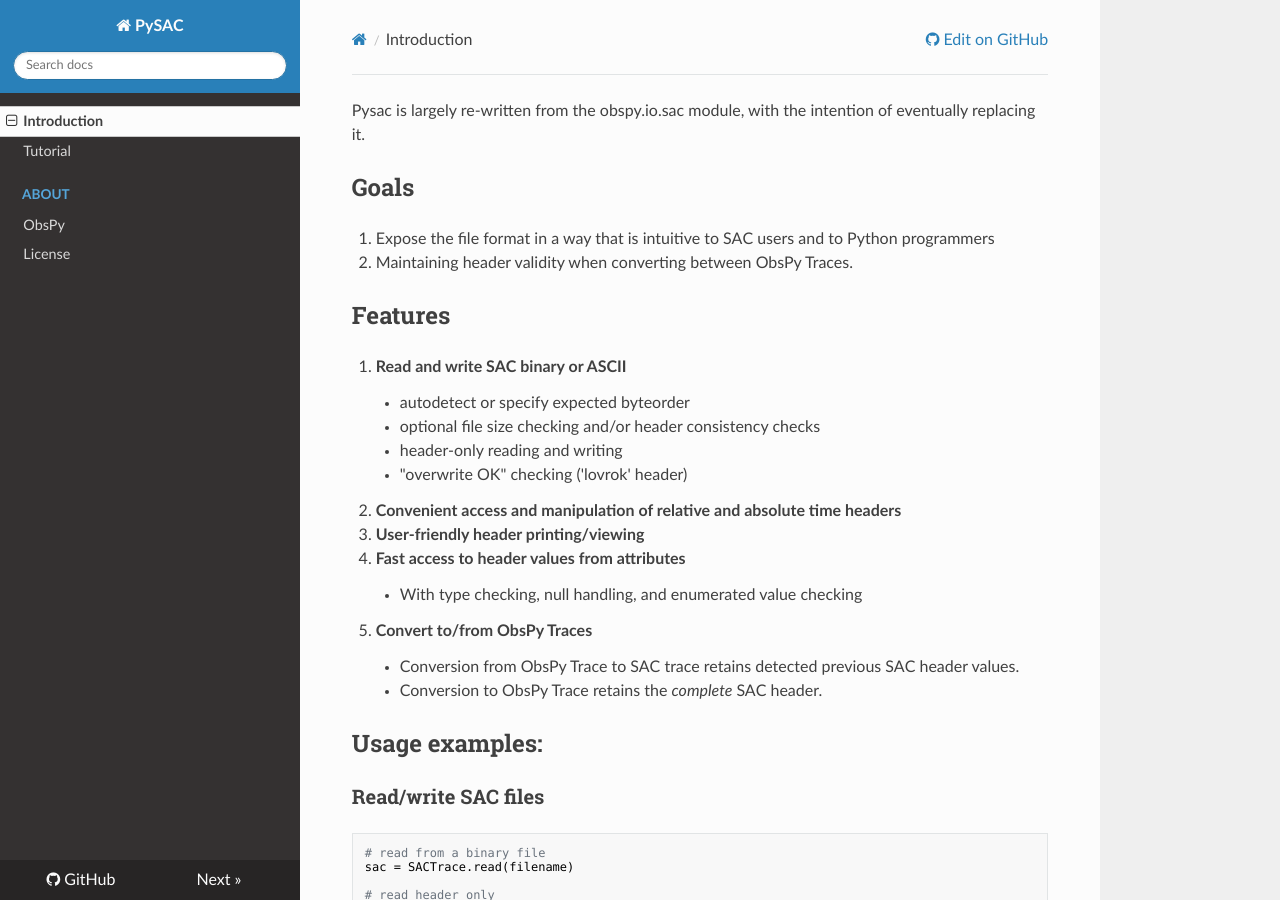
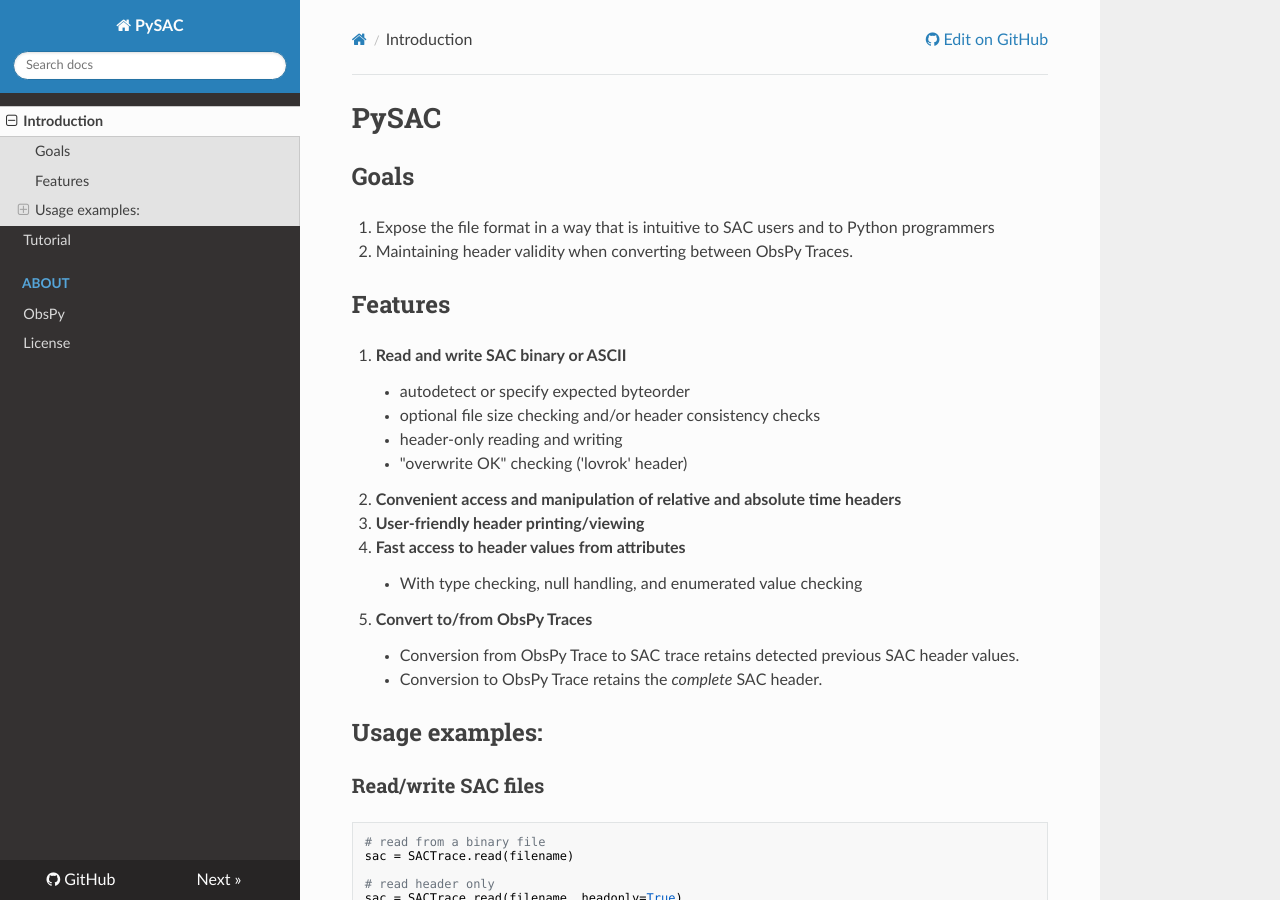
Before and after one commit to LANL-Seismoacoustics/pysac, an MkDocs documentation site: the page built from docs/index.md, in a window 1280 px wide and 900 px high. Built offline with MkDocs 1.6.1, drawn with Linux system fonts in a browser that asks for light colours; nearby versions of some CDN libraries; old or Windows-style settings are respelled for this version of MkDocs.

Commit message:
Documentation structure changes.

```diff
--- a/docs/index.md
+++ b/docs/index.md
@@ -1,5 +1,4 @@
-Pysac is largely re-written from the obspy.io.sac module, with the intention of
-eventually replacing it.
+# PySAC
 
 ## Goals
 
```
Also changed, not shown: docs/obspy.md (+2 -0 lines), docs/tutorial.md (deleted).
